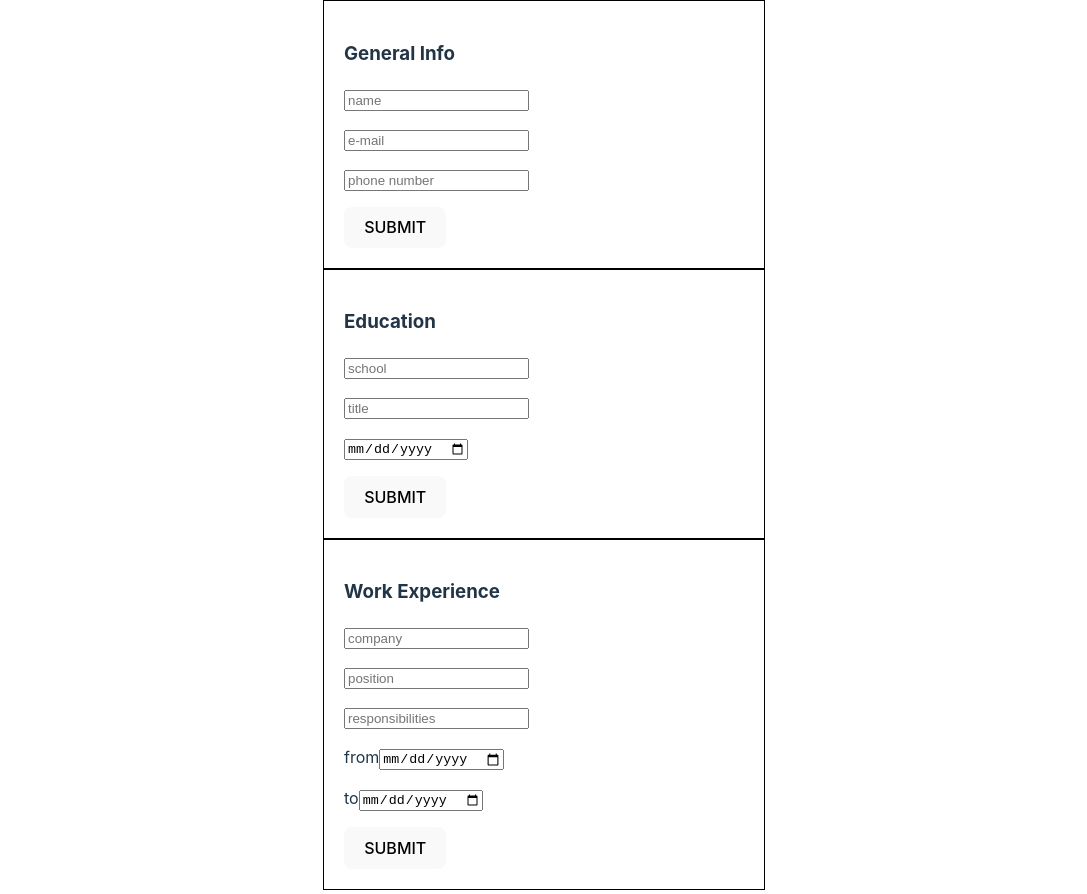
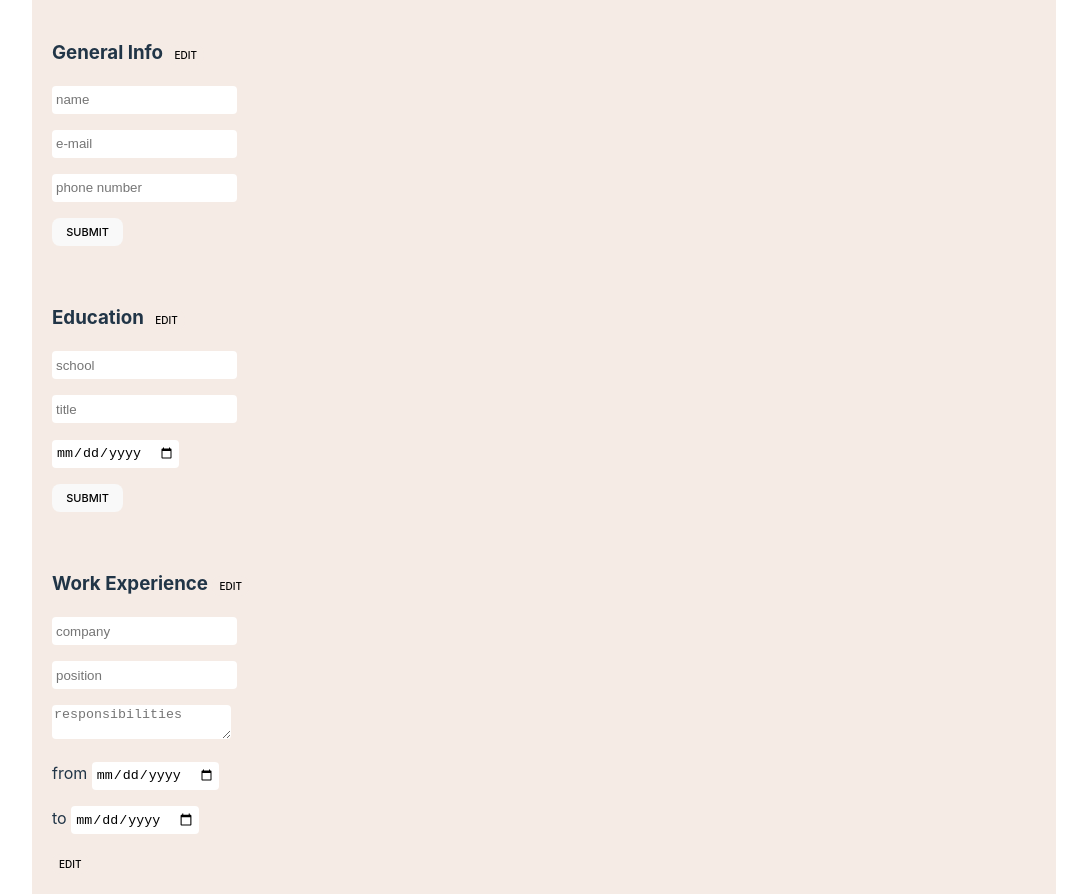
Before and after one commit to mountainflock/cv_application, a React (Vite) app: page / in a window 1280 px wide. Shown: the whole page, without its empty margins (96-1183 px from the left). Built offline with nearby package versions, Linux system fonts and the light colour scheme.

Commit message:
Create and add button components

```diff
--- a/src/App.css
+++ b/src/App.css
@@ -1,10 +1,56 @@
-body {
+* {
+  box-sizing: border-box;
+}
+
+#root {
+  width: 80%;
   display: flex;
   justify-content: center;
 }
 
+body {
+  display: flex;
+  justify-content: center;
+  width: 100%;
+}
+
+.app {
+  display: flex;
+  flex-direction: column;
+  justify-content: center;
+  align-items: center;
+  width: 100%;
+}
+
+input {
+  height: 28px;
+  border: none;
+  border-radius: 4px;
+  padding: 4px;
+}
+
+textarea {
+  border: none;
+  border-radius: 4px;
+}
+
 .section {
-  border: 1px solid black;
+  display: flex;
+  background-color: rgb(245, 235, 229);
   padding: 20px;
-  width: 50vh;
+  width: 100%;
 }
+
+.edit-button {
+  height: 20px;
+  font-size: 10px;
+  background-color: rgb(245, 235, 229);
+  margin: 0px;
+  padding: 2px 6px;
+  align-self: flex-end;
+}
+
+.submit-button {
+  height: 28px;
+  font-size: 11px;
+}
--- /dev/null
+++ b/src/components/editButton.tsx
@@ -0,0 +1,5 @@
+const EditButton = () => {
+return <button className="edit-button">EDIT</button>
+}
+
+export default EditButton;
--- /dev/null
+++ b/src/components/education.tsx
@@ -0,0 +1,16 @@
+const Education = () => {
+return (
+    <div className="section">
+        <div>
+            <h3>Education <button className="edit-button">EDIT</button></h3>
+             <p><input placeholder="school"/></p>
+            <p><input placeholder="title" /></p>
+            <p><input placeholder="finished" type="date"/></p>
+            <div><button className="submit-button">SUBMIT</button></div>
+        </div>
+
+    </div>
+)
+}
+
+export default Education;
--- a/src/components/education/education.component.jsx
+++ /dev/null
@@ -1,13 +0,0 @@
-const Education = () => {
-return (
-    <div className="section">
-        <h3>Education</h3>
-         <p><input placeholder="school"/></p>
-        <p><input placeholder="title" /></p>
-        <p><input placeholder="finished" type="date"/></p>
-        <button>SUBMIT</button>
-    </div>
-)
-}
-
-export default Education;
--- a/src/components/general_info/generalInfo.component.jsx
+++ b/src/components/generalInfo.tsx
@@ -1,11 +1,15 @@
+import handleSubmitClick from '../App.tsx'
 const GeneralInfo = () =>{
+
+
 return (
-    <div className="section"> <h3>General Info</h3>
+    <div className="section">
         <div>
+        <h3>General Info <button className="edit-button">EDIT</button></h3>
         <p><input placeholder="name"/></p>
         <p><input placeholder="e-mail" type="email"/></p>
         <p><input placeholder="phone number" type="tel"/></p>
-        <button>SUBMIT</button>
+        <div><button className="submit-button" onClick={handleSubmitClick}>SUBMIT</button></div>
     </div>
     </div>
     )
--- /dev/null
+++ b/src/components/submitButton.tsx
@@ -0,0 +1,5 @@
+const SubmitButton = () => {
+    return <button className="edit-button">EDIT</button>
+    }
+
+    export default SubmitButton;
--- /dev/null
+++ b/src/components/workExperience.tsx
@@ -0,0 +1,21 @@
+import EditButton from "./editButton"
+import SubmitButton from "./submitButton"
+
+const WorkExperience = () => {
+return (
+    <div className="section">
+        <div>
+            <h3>Work Experience <EditButton/></h3>
+            <p><input placeholder="company"/></p>
+            <p><input placeholder="position" /></p>
+            <p><textarea placeholder="responsibilities" /></p>
+            <p>from <input type='date'/></p>
+            <p>to <input type='date'/></p>
+            <div><SubmitButton/></div>
+        </div>
+
+    </div>
+)
+}
+
+export default WorkExperience
--- a/src/components/work_experience/workExperience.component.jsx
+++ /dev/null
@@ -1,16 +0,0 @@
-const WorkExperience = () => {
-return (
-    <div className="section">
-        <h3>Work Experience</h3>
-        <p><input placeholder="company"/></p>
-        <p><input placeholder="position" /></p>
-        <p><input placeholder="responsibilities" /></p>
-        <p>from<input type='date'/></p>
-        <p>to<input type='date'/></p>
-
-        <button>SUBMIT</button>
-    </div>
-)
-}
-
-export default WorkExperience
```
Also changed, not shown: src/App.tsx (+13 -6 lines).
